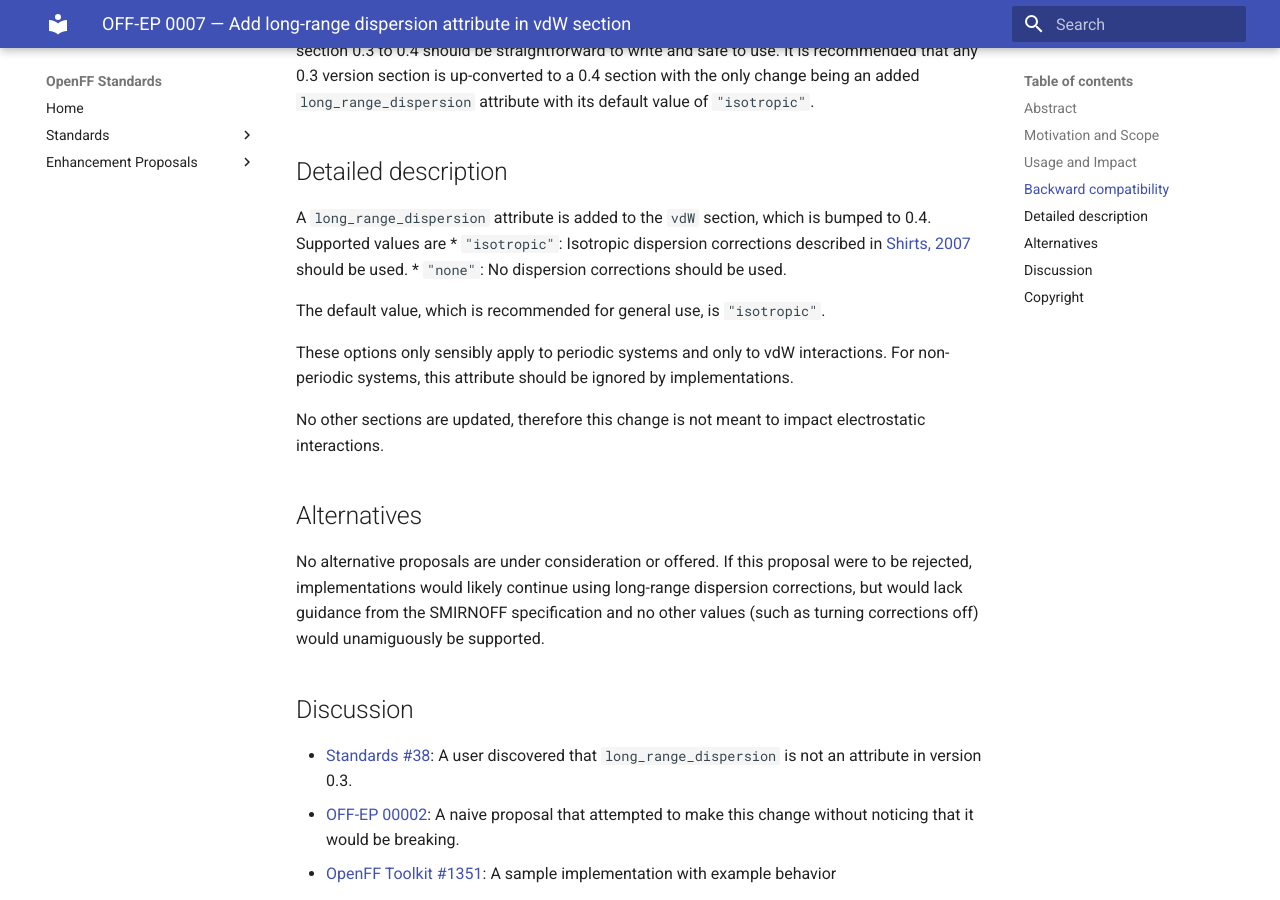
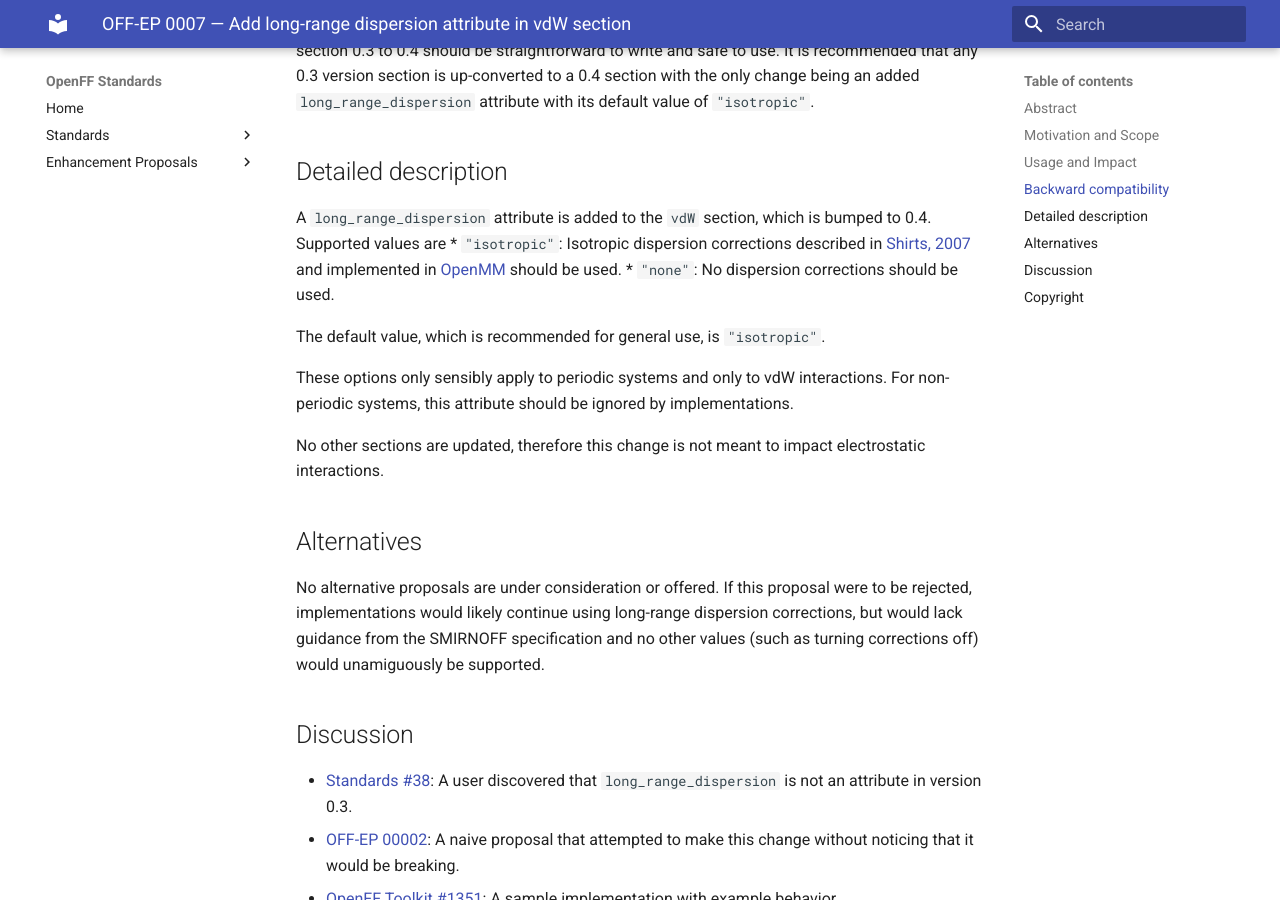
Before and after one commit to openforcefield/standards, an MkDocs documentation site: the page built from docs/enhancement-proposals/off-ep-0007.md, in a window 1280 px wide and 900 px high, scrolled down 1453 px. Built offline with MkDocs 1.6.1 and Material for MkDocs 9.7.7, drawn with Linux system fonts in a browser that asks for light colours.

Commit message:
Reference OpenMM implementation alongside Shirts paper

```diff
--- a/docs/enhancement-proposals/off-ep-0007.md
+++ b/docs/enhancement-proposals/off-ep-0007.md
@@ -60,7 +60,8 @@ any 0.3 version section is up-converted to a 0.4 section with the only change be
 A `long_range_dispersion` attribute is added to the `vdW` section, which is bumped to 0.4.
 Supported values are
   * `"isotropic"`: Isotropic dispersion corrections described in
-    [Shirts, 2007](https://pubs.acs.org/doi/10.1021/jp0735987) should be used.
+    [Shirts, 2007](https://pubs.acs.org/doi/10.1021/jp0735987) and implemented in
+    [OpenMM](http://docs.openmm.org/latest/api-python/generated/openmm.openmm.NonbondedForce.html#openmm.openmm.NonbondedForce.setUseDispersionCorrection) should be used.
   * `"none"`: No dispersion corrections should be used.
 
 The default value, which is recommended for general use, is `"isotropic"`.
```
Also changed, not shown: docs/standards/smirnoff.md (+1 -1 lines).
